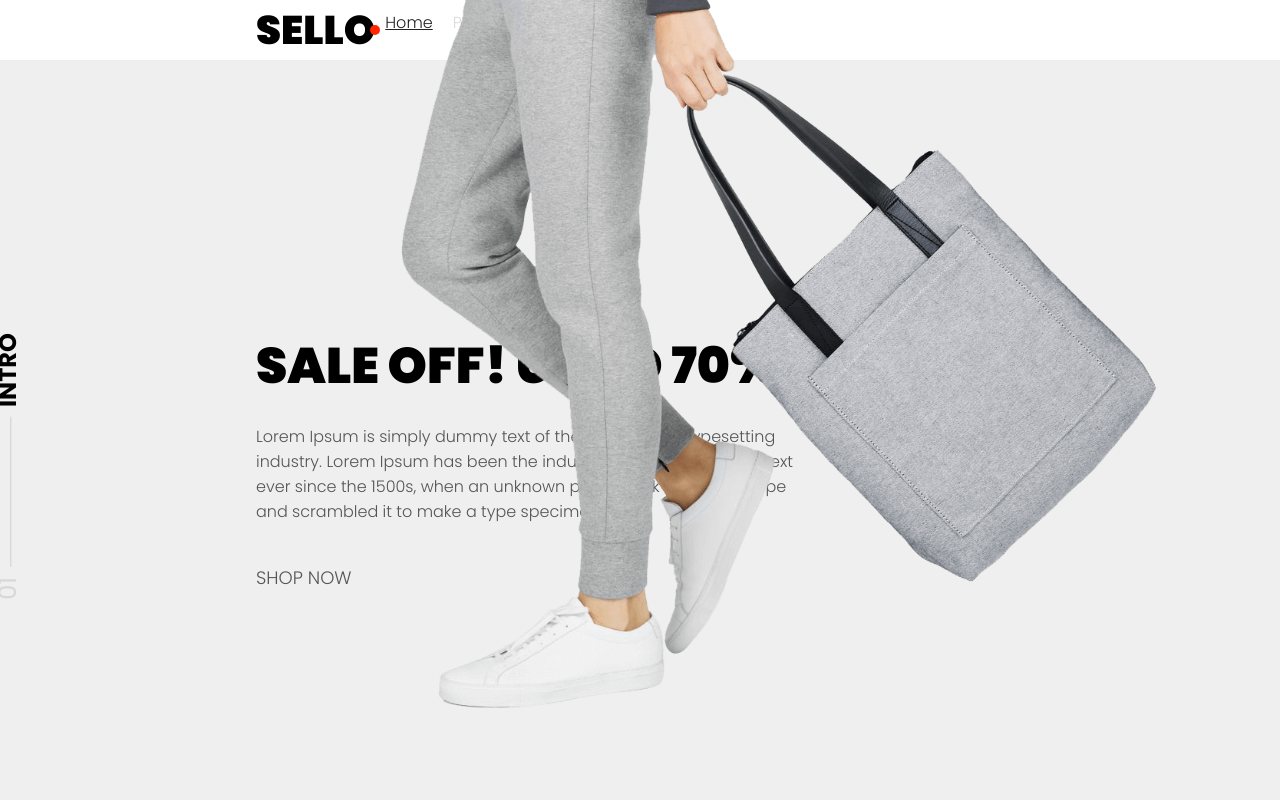
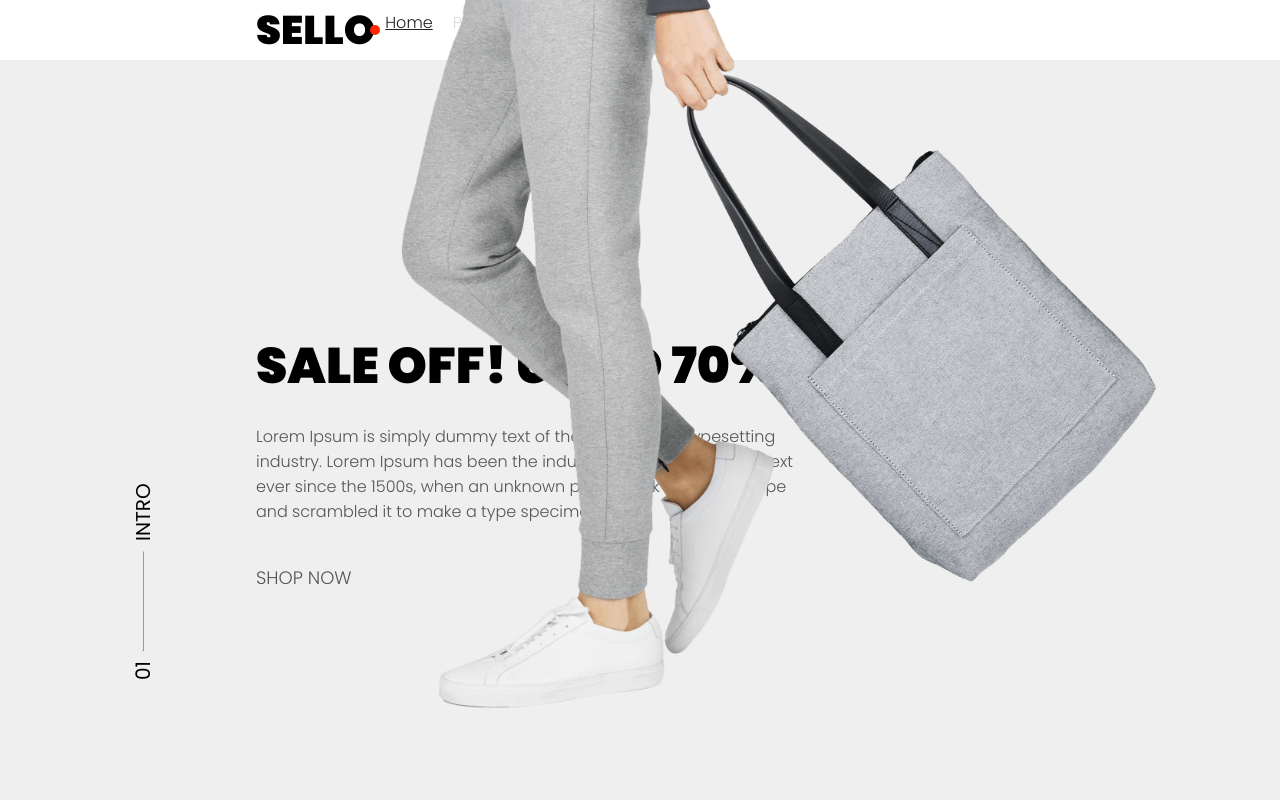
Before and after one commit to mucahidyazar/sello-project, a React (Create React App) app: page / in a window 1280 px wide. Shown: the top 800 px of the page. Built offline with nearby package versions, Linux system fonts and the light colour scheme.

Commit message:
Fixed Section Title directory

```diff
--- a/src/components/Header/Header.js
+++ b/src/components/Header/Header.js
@@ -4,9 +4,9 @@ import SectionTitle from "../SectionTitle/SectionTitle";
 export default function Header() {
   return (
     <header>
+      <SectionTitle number="01" title="INTRO" />
       <div className="container">
         <div className="header__body">
-          <SectionTitle number="01" title="INTRO" />
           <div className="header__body--title heading-4">
             SALE OFF! UP TO 70%
           </div>
--- a/src/components/Header/_Header.scss
+++ b/src/components/Header/_Header.scss
@@ -1,5 +1,4 @@
 header {
-  position: relative;
   height: 80rem;
   display: flex;
   flex-direction: column;
@@ -7,7 +6,7 @@ header {
   background-color: #efefef;
 
   .trending__title {
-    transform: rotate(-90deg) translate(-45%, -1090%);
+    top: 70%;
   }
 }
 
@@ -26,32 +25,3 @@ header {
     color: $color-black-2;
   }
 }
-
-.section__title {
-  position: absolute;
-  transform: rotateZ(-90deg) translate(0, -100%);
-  margin-left: 5%;
-
-  &--item {
-    font-size: 2.4rem;
-
-    &:last-child {
-      text-transform: uppercase;
-      font-weight: $font-bold;
-    }
-
-    &:not(:last-child) {
-      color: $color-grey-3;
-    }
-
-    &:first-child::after {
-      display: inline-block;
-      content: "";
-      border-bottom: 1px solid $color-grey-2;
-      width: 15rem;
-      margin-left: 1rem;
-      margin-right: 1rem;
-      margin-bottom: 0.5rem;
-    }
-  }
-}
--- a/src/components/SectionTitle/SectionTitle.js
+++ b/src/components/SectionTitle/SectionTitle.js
@@ -2,9 +2,10 @@ import React from "react";
 
 export default function SectionTitle(props) {
   return (
-    <div className="trending__title">
-      <span className="trending__title--item">{props.number}</span>
-      <span className="trending__title--item">{props.title}</span>
-    </div>
+    <p className="trending__title">
+      {props.number}
+      <hr />
+      {props.title}
+    </p>
   );
 }
--- a/src/components/SectionTitle/_SectionTitle.scss
+++ b/src/components/SectionTitle/_SectionTitle.scss
@@ -1,30 +1,25 @@
 .trending__title {
   position: absolute;
-  top: 0;
-  left: 0;
-  transform: rotate(-90deg) translate(-45%, 0);
+  top: 14%;
+  left: 10%;
   z-index: 10;
+  font-size: 2rem;
 
-  &--item {
-    font-size: 2.4rem;
+  writing-mode: tb-rl;
+  -webkit-transform: rotate(180deg);
+  -moz-transform: rotate(180deg);
+  -o-transform: rotate(180deg);
+  -ms-transform: rotate(180deg);
+  transform: rotate(180deg) translate(0, -10rem);
+  white-space: nowrap;
+  display: block;
+  bottom: 0;
+  width: 20px;
+  height: 20px;
 
-    &:last-child {
-      text-transform: uppercase;
-      font-weight: $font-bold;
-    }
-
-    &:not(:last-child) {
-      color: $color-grey-3;
-    }
-
-    &:first-child::after {
-      display: inline-block;
-      content: "";
-      border-bottom: 1px solid $color-grey-2;
-      width: 15rem;
-      margin-left: 1rem;
-      margin-right: 1rem;
-      margin-bottom: 0.5rem;
-    }
+  hr {
+    display: inline-block;
+    height: 10rem;
+    margin: 1rem 0;
   }
 }
```
Also changed, not shown: 1 other file (tests, documents, lock files or other folders).
